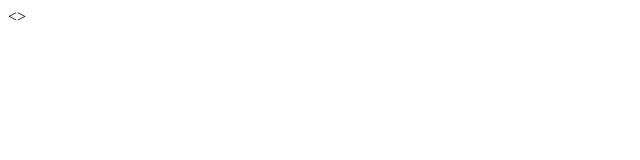
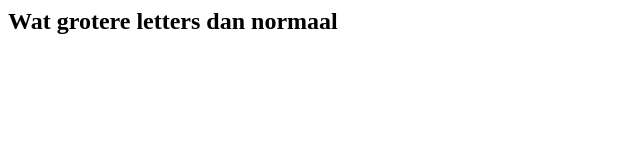
Before and after one commit to renesumma/MySummaTest, a plain HTML site: page index.html in a window 1280 px wide. Shown: the whole page, without its empty margins (0-640 px from the left). Drawn offline with Linux system fonts and the light colour scheme.

Commit message:
gewerkt aan index

```diff
--- a/index.html
+++ b/index.html
@@ -1 +1,9 @@
-<>
+<html language='nl'>
+<head>
+
+</head>
+<body>
+<h2>Wat grotere letters dan normaal</h2>
+
+</body>
+</html>
```
